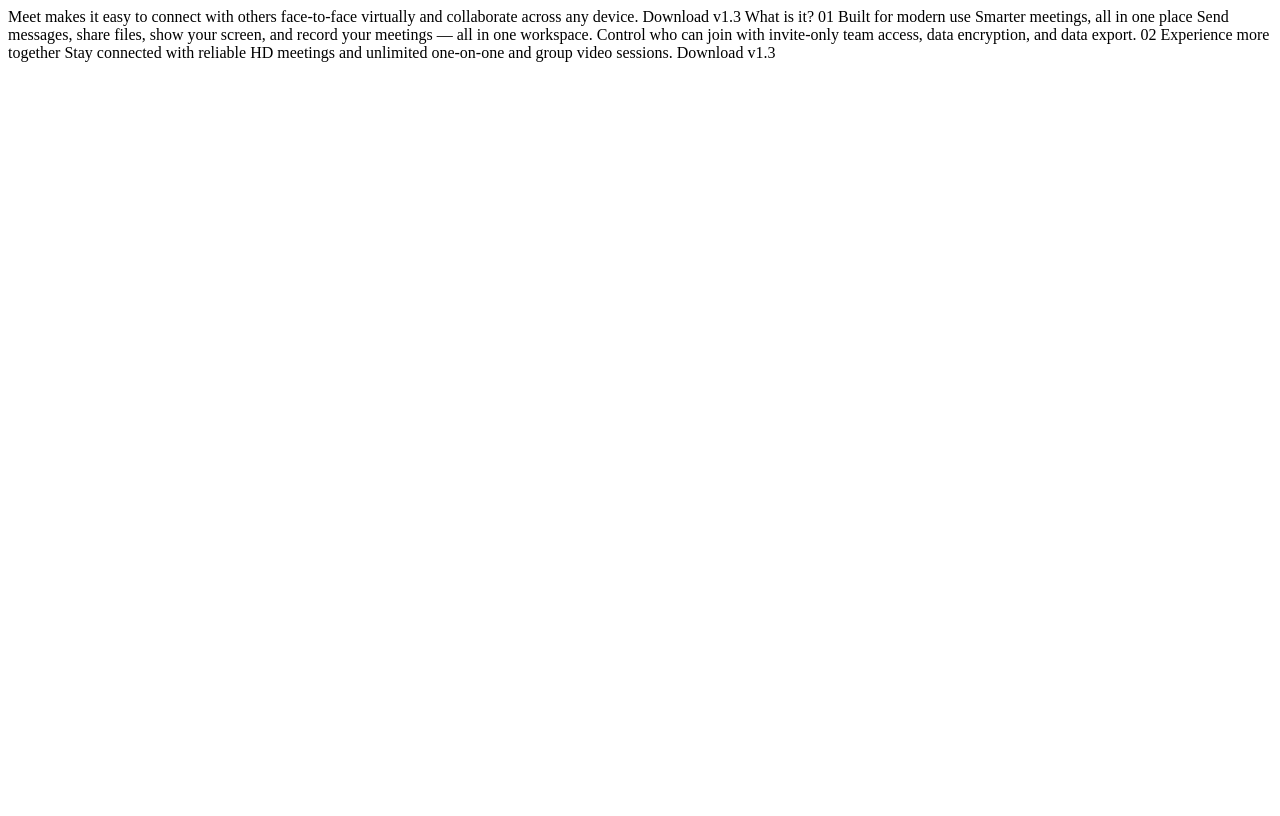
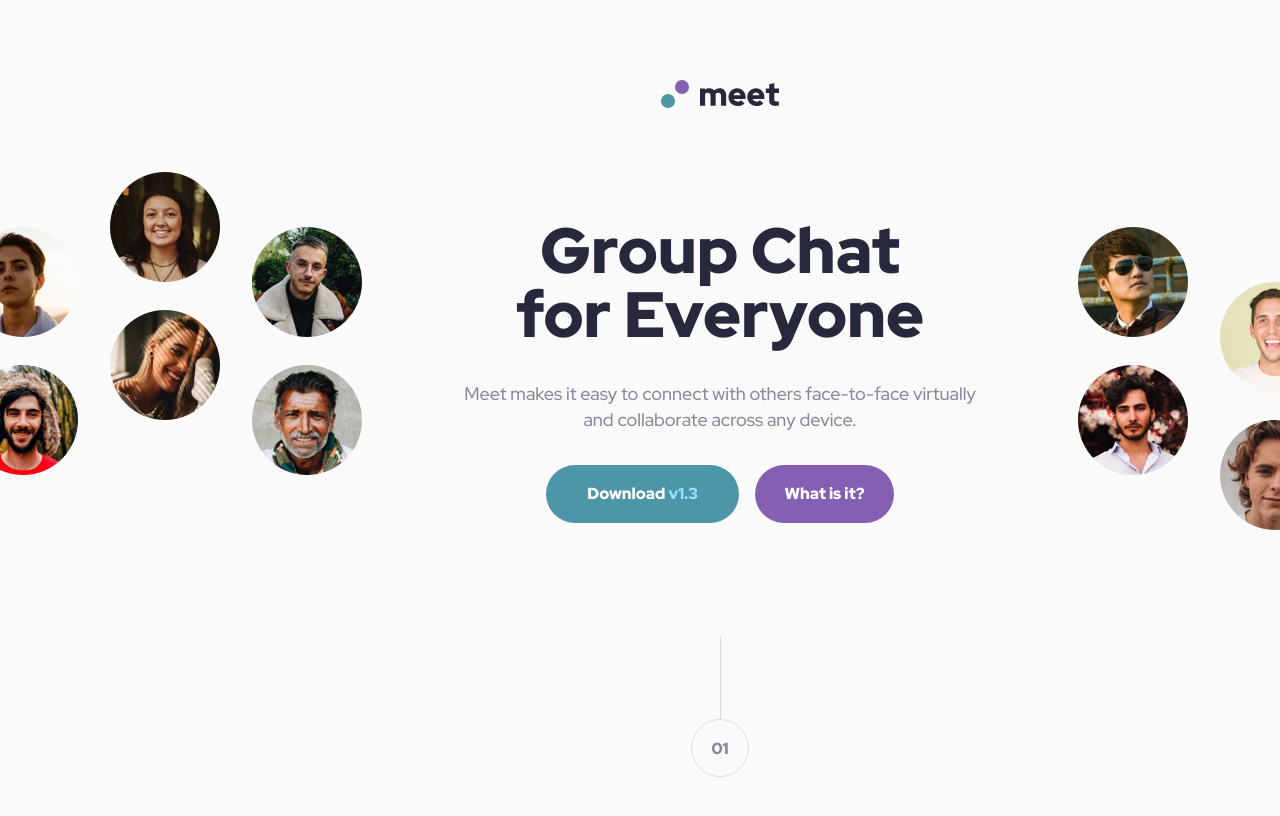
Before and after one commit to AdmirBajric/Meet-Landing-Page, a plain HTML site: page starter-code/index.html in a window 1280 px wide. Shown: the top 816 px of the page. Drawn offline with Linux system fonts and the light colour scheme.

Commit message:
Update files

```diff
--- /dev/null
+++ b/css/style.css
@@ -0,0 +1,174 @@
+@import url("https://fonts.googleapis.com/css2?family=Red+Hat+Display:wght@500;900&display=swap");
+
+:root {
+  --primary-button-download: #4d96a9;
+  --primary-button-info: #855fb1;
+  --primary-typography: #28283d;
+  --primary-paragraph: #87879d;
+  --primary-button-dowload-span: #8fe3f9;
+  --primary-button-download-hover: #71c0d4;
+  --primary-button-info-span: #d9b8ff;
+  --primary-button-info-hover: #b18bdd;
+  --primary-body-background: #fafafa;
+  --primary-border-vertical: #d8d8d8;
+  --primary-font-family: "Red Hat Display", sans-serif;
+}
+
+body {
+  font-family: var(--primary-font-family);
+  display: flex;
+  justify-content: center;
+}
+
+#main {
+  width: 1440px;
+  height: 1895px;
+  position: relative;
+  overflow: hidden;
+  background-color: var(--primary-body-background);
+}
+
+#logo {
+  width: 119px;
+  height: 28px;
+  position: absolute;
+  top: 80px;
+  left: 661px;
+}
+
+#group-chat {
+  width: 1504px;
+  height: 358px;
+  display: flex;
+  flex-direction: row;
+}
+
+#hero-left {
+  position: absolute;
+  top: 172px;
+  left: -32px;
+}
+
+#hero-right {
+  position: absolute;
+  top: 227px;
+  left: 1078px;
+}
+
+#group-chat-heading {
+  position: absolute;
+  top: 219px;
+  left: 450px;
+  width: 540px;
+  height: 304px;
+  display: flex;
+  flex-direction: column;
+  align-items: center;
+}
+
+#group-chat-h1 {
+  width: 445px;
+  height: 128px;
+}
+
+#group-chat-h1 h1 {
+  margin: 0;
+  padding: 0;
+  font-size: 64px;
+  line-height: 64px;
+  color: var(--primary-typography);
+  text-align: center;
+}
+
+#group-chat-paragraph {
+  width: 540px;
+  height: 52px;
+  margin-top: 34px;
+  margin-bottom: 32px;
+}
+
+#group-chat-paragraph p {
+  margin: 0;
+  padding: 0;
+  font-size: 18px;
+  line-height: 26px;
+  color: var(--primary-paragraph);
+  text-align: center;
+}
+
+#group-chat-buttons {
+  width: 348px;
+  height: 58px;
+  display: flex;
+  justify-content: space-between;
+}
+
+#download-btn {
+  width: 193px;
+  height: 58px;
+  border: 0;
+  border-radius: 29px;
+  background-color: var(--primary-button-download);
+  font-size: 16px;
+  font-weight: 900;
+  line-height: 26px;
+  color: #fff;
+  cursor: pointer;
+}
+
+#download-btn span {
+  color: var(--primary-button-dowload-span);
+}
+
+#download-btn:hover {
+  background-color: var(--primary-button-download-hover);
+}
+
+#info-btn {
+  width: 139px;
+  height: 58px;
+  border: 0;
+  border-radius: 29px;
+  background-color: var(--primary-button-info);
+  font-size: 16px;
+  font-weight: 900;
+  line-height: 26px;
+  color: #fff;
+  cursor: pointer;
+}
+
+#info-btn:hover {
+  background-color: var(--primary-button-info-hover);
+}
+
+#divider {
+  width: 56px;
+  height: 140px;
+  position: absolute;
+  top: 637px;
+  left: 692px;
+  display: flex;
+  flex-direction: column;
+  align-items: center;
+}
+
+#border-vertical {
+  border-left: 1px solid var(--primary-border-vertical);
+  height: 84px;
+}
+
+#border-round {
+  width: 56px;
+  height: 56px;
+  border-radius: 29px;
+  border: 1px solid rgba(135, 135, 157, 0.25);
+  text-align: center;
+}
+
+#border-round p {
+  font-size: 16px;
+  font-weight: 900;
+  line-height: 26px;
+  color: var(--primary-paragraph);
+  opacity: 1;
+}
--- a/starter-code/index.html
+++ b/starter-code/index.html
@@ -1,31 +1,61 @@
 <!DOCTYPE html>
 <html lang="en">
-<head>
-  <meta charset="UTF-8">
-  <meta name="viewport" content="width=device-width, initial-scale=1.0">
+  <head>
+    <meta charset="UTF-8" />
+    <meta name="viewport" content="width=device-width, initial-scale=1.0" />
 
-  <link rel="icon" type="image/png" sizes="32x32" href="./assets/favicon-32x32.png">
+    <link
+      rel="icon"
+      type="image/png"
+      sizes="32x32"
+      href="./assets/favicon-32x32.png"
+    />
+    <link rel="stylesheet" href="../css/normalize.css" />
+    <link rel="stylesheet" href="../css/responsive.css" />
+    <link rel="stylesheet" href="../css/style.css" />
 
-  <title>Frontend Mentor | Meet landing page</title>
-</head>
-<body>
-  Meet makes it easy to connect with others face-to-face virtually and collaborate across any device.
+    <title>Frontend Mentor | Meet landing page</title>
+  </head>
+  <body>
+    <main id="main">
+      <div id="logo">
+        <img src="./assets/logo.svg" alt="Logo" />
+      </div>
 
-  Download v1.3
-  What is it?
+      <section id="group-chat">
+        <img
+          id="hero-left"
+          src="./assets/desktop/image-hero-left.png"
+          alt="Hero Left"
+        />
+        <div id="group-chat-heading">
+          <div id="group-chat-h1">
+            <h1>Group Chat for Everyone</h1>
+          </div>
+          <div id="group-chat-paragraph">
+            <p>
+              Meet makes it easy to connect with others face-to-face virtually
+              and collaborate across any device.
+            </p>
+          </div>
+          <div id="group-chat-buttons">
+            <button id="download-btn">Download <span>v1.3</span></button>
+            <button id="info-btn">What is it?</button>
+          </div>
+        </div>
+        <img
+          id="hero-right"
+          src="./assets/desktop/image-hero-right.png"
+          alt="Hero Right"
+        />
+      </section>
 
-  01
-  Built for modern use
-
-  Smarter meetings, all in one place
-
-  Send messages, share files, show your screen, and record your meetings — all in one
-  workspace. Control who can join with invite-only team access, data encryption, and data export.
-
-  02
-  Experience more together
-  Stay connected with reliable HD meetings and unlimited one-on-one and group video sessions.
-
-  Download v1.3
-</body>
+      <div id="divider">
+        <div id="border-vertical"></div>
+        <div id="border-round">
+          <p>01</p>
+        </div>
+      </div>
+    </main>
+  </body>
 </html>
```
Also changed, not shown: css/normalize.css (added), css/responsive.css (added).
